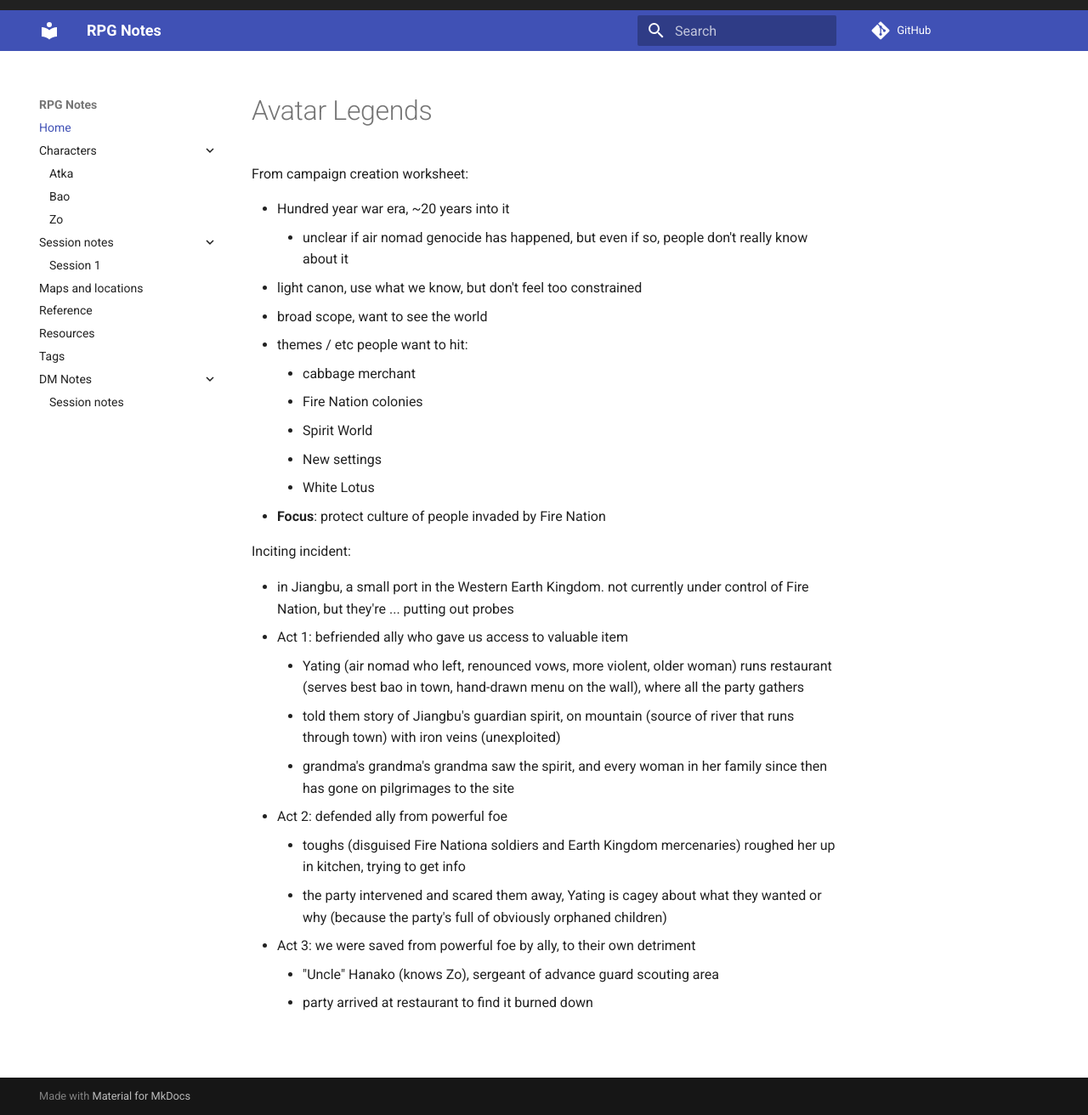
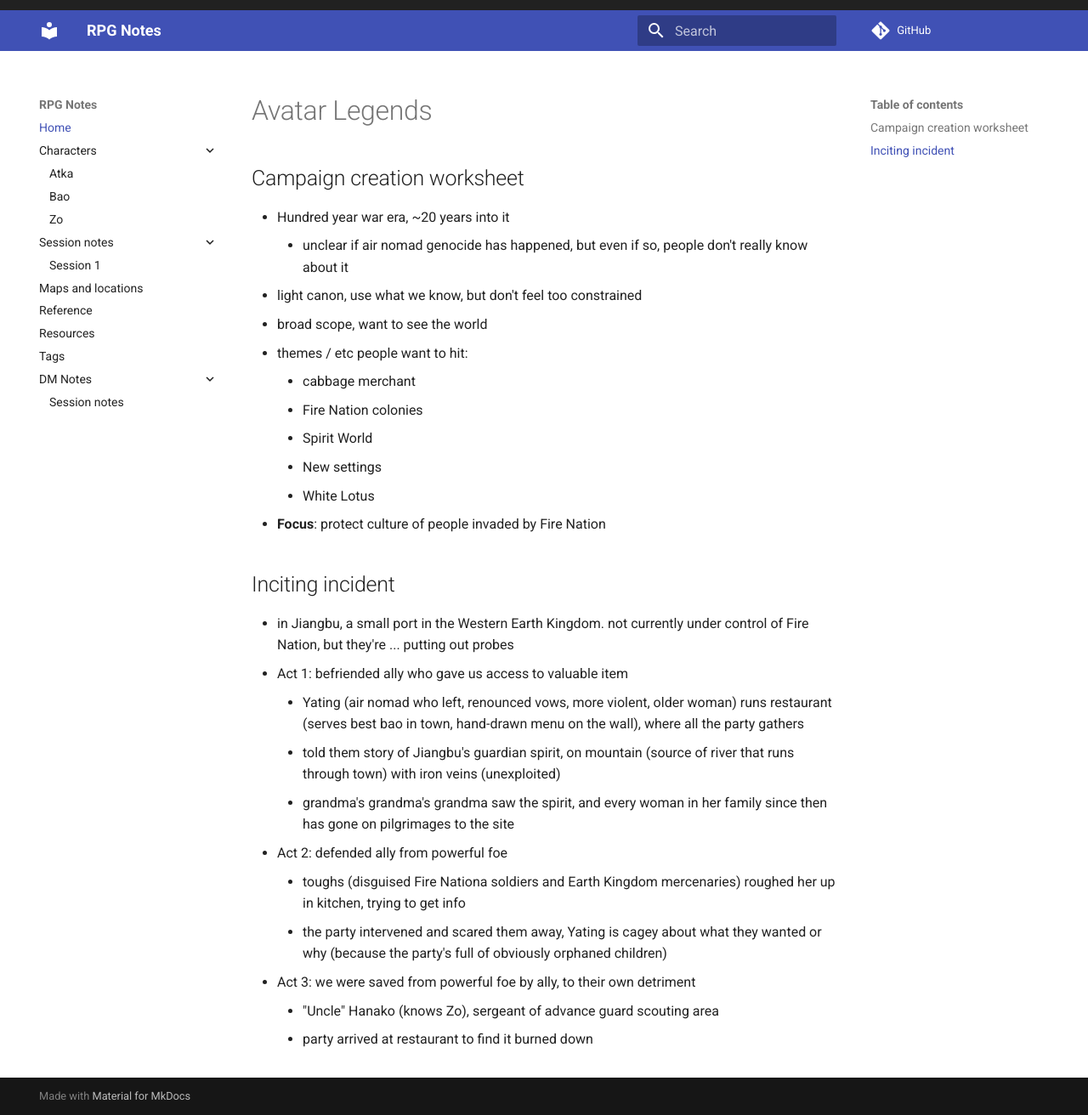
Before and after one commit to billbrod/rpg_notes, an MkDocs documentation site: the page built from docs/index.md, in a window 1280 px wide and 1312 px high. Shown: the whole window at 85% size. Built offline with MkDocs 1.6.1 and Material for MkDocs 9.7.7, drawn with Linux system fonts in a browser that asks for light colours; a script that is not in the unit is left out; comment, search, counter and statistics services are not loaded.

Commit message:
adds headers to index

```diff
--- a/docs/index.md
+++ b/docs/index.md
@@ -1,6 +1,6 @@
 # Avatar Legends
 
-From campaign creation worksheet:
+## Campaign creation worksheet
 
 - Hundred year war era, ~20 years into it
     - unclear if air nomad genocide has happened, but even if so, people don't really know about it
@@ -14,7 +14,7 @@ From campaign creation worksheet:
     - White Lotus
 - **Focus**: protect culture of people invaded by Fire Nation
 
-Inciting incident:
+## Inciting incident
 
 - in Jiangbu, a small port in the Western Earth Kingdom. not currently
   under control of Fire Nation, but they're ... putting out probes
```
